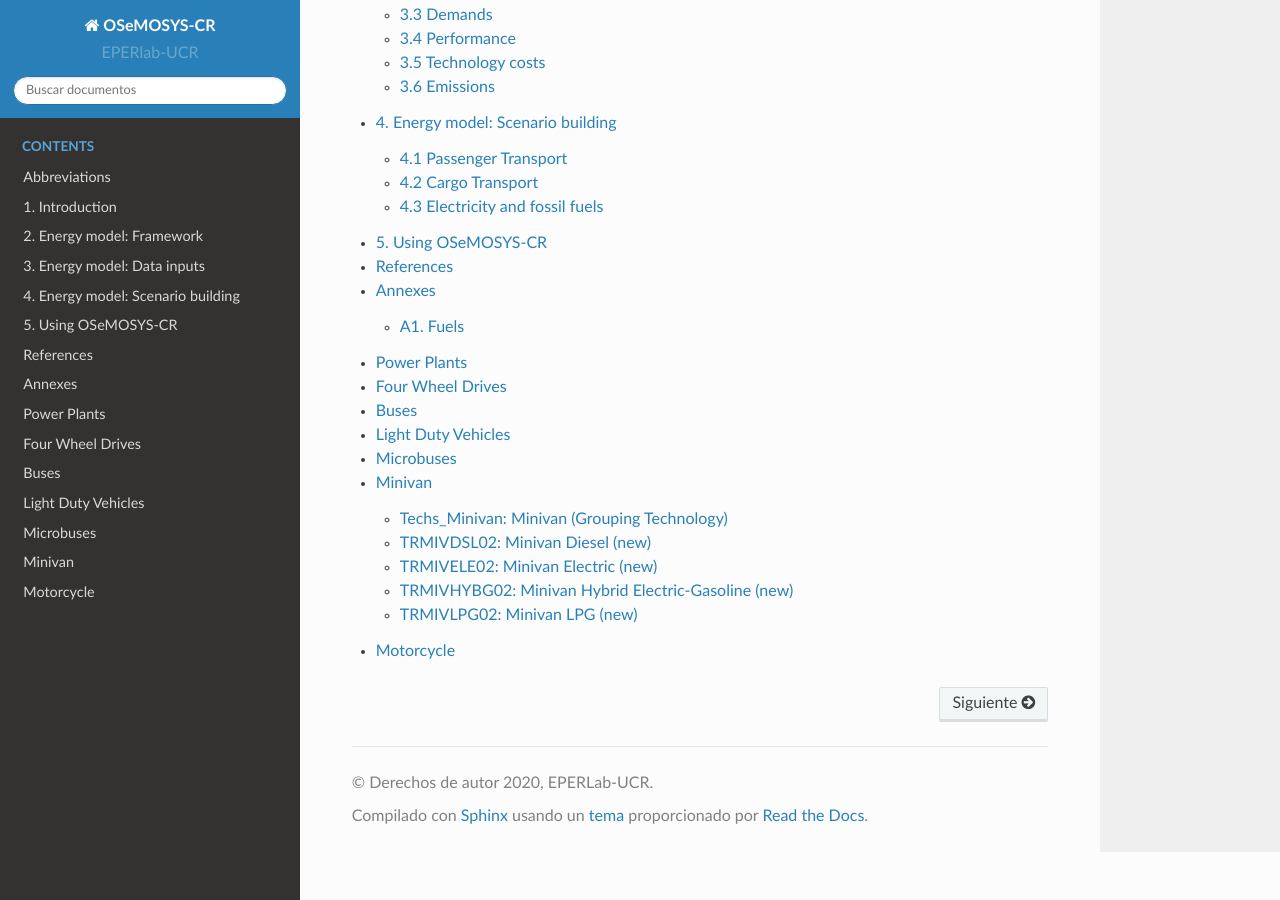
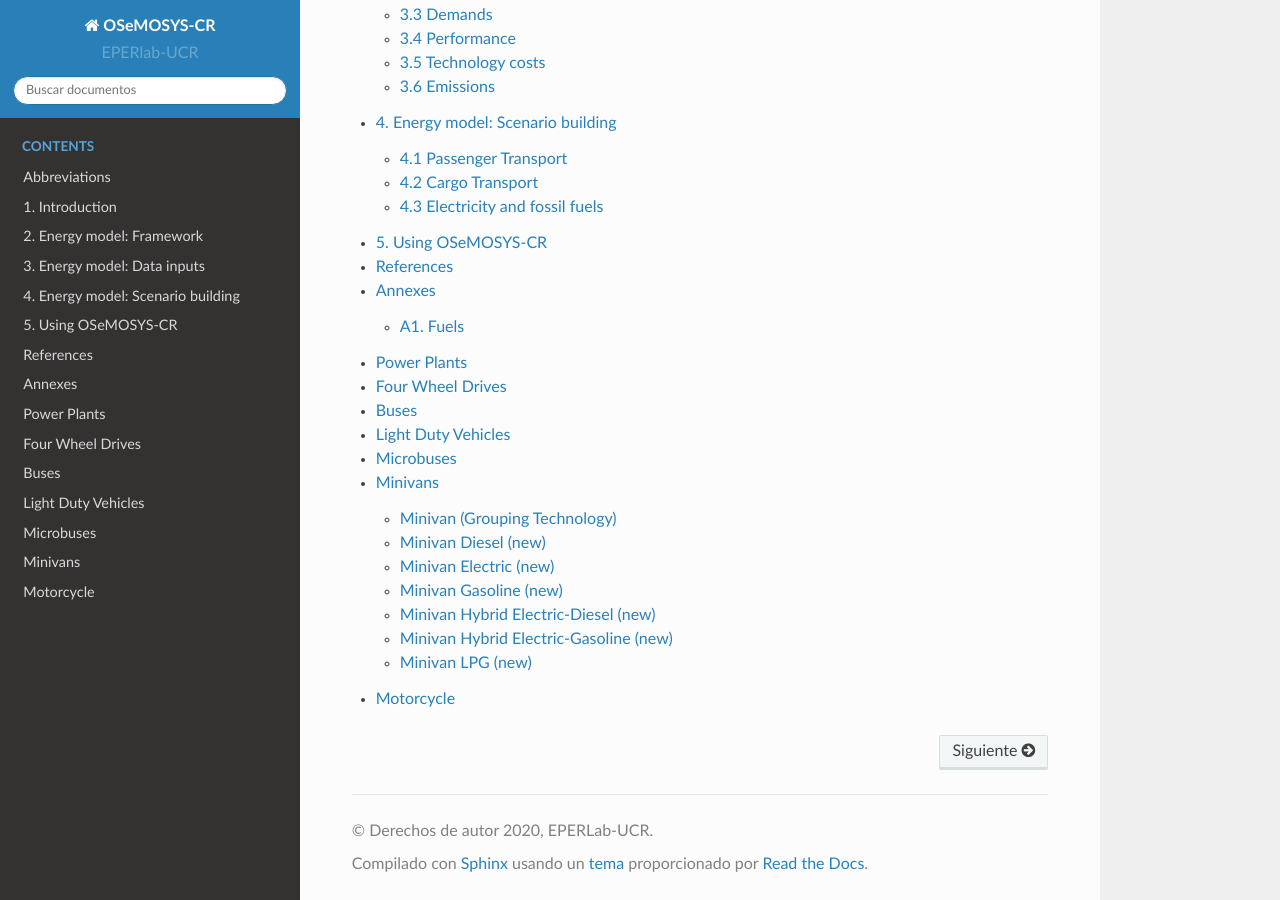
Before and after one commit to EPERLab/OSeMOSYS-CR, a Sphinx documentation site: the page built from docs/index.rst, in a window 1280 px wide and 900 px high, scrolled down 529 px. Built offline with Sphinx 7.4.7 and the Read the Docs theme 2.0.0, drawn with Linux system fonts in a browser that asks for light colours; formulas are drawn with MathJax 3; pages that are not in the unit, such as notebooks, are missing from menus; some of the changed lines change nothing that is shown.

Commit message:
Update Minivan.rst

```diff
--- a/docs/fichas/Minivan.rst
+++ b/docs/fichas/Minivan.rst
@@ -1,7 +1,7 @@
-Minivan
+Minivans
 =====================================
 
-Techs_Minivan: Minivan (Grouping Technology)
+Minivan (Grouping Technology)
 +++++++++
 
 +-------------------------------------------------+-------+--------------+--------------+--------------+--------------+
@@ -135,7 +135,7 @@
 Description:
    This is the description.
 
-TRMIVDSL02: Minivan Diesel (new)
+Minivan Diesel (new)
 +++++++++
 
 +-------------------------------------------------+-------+--------------+--------------+--------------+--------------+
@@ -317,7 +317,7 @@
 Description:
    This is the description.
 
-TRMIVELE02: Minivan Electric (new)
+Minivan Electric (new)
 +++++++++
 
 +-------------------------------------------------+-------+--------------+--------------+--------------+--------------+
@@ -527,7 +527,7 @@
 Description:
    This is the description.
 
- TRMIVGAS02: Minivan Gasoline (new)
+Minivan Gasoline (new)
 +++++++++
 
 +-------------------------------------------------+-------+--------------+--------------+--------------+--------------+
@@ -715,7 +715,7 @@
    This is the description.
 
 
- TRMIVHYBD02: Minivan Hybrid Electric-Diesel (new)
+Minivan Hybrid Electric-Diesel (new)
 +++++++++
 
 +-------------------------------------------------+-------+--------------+--------------+--------------+--------------+
@@ -889,7 +889,7 @@
 Description:
    This is the description.
 
-TRMIVHYBG02: Minivan Hybrid Electric-Gasoline (new)
+Minivan Hybrid Electric-Gasoline (new)
 +++++++++
 
 +-------------------------------------------------+-------+--------------+--------------+--------------+--------------+
@@ -1063,7 +1063,7 @@
 Description:
    This is the description.
 
-TRMIVLPG02: Minivan LPG (new)
+Minivan LPG (new)
 +++++++++
 
 +-------------------------------------------------+-------+--------------+--------------+--------------+--------------+
```
